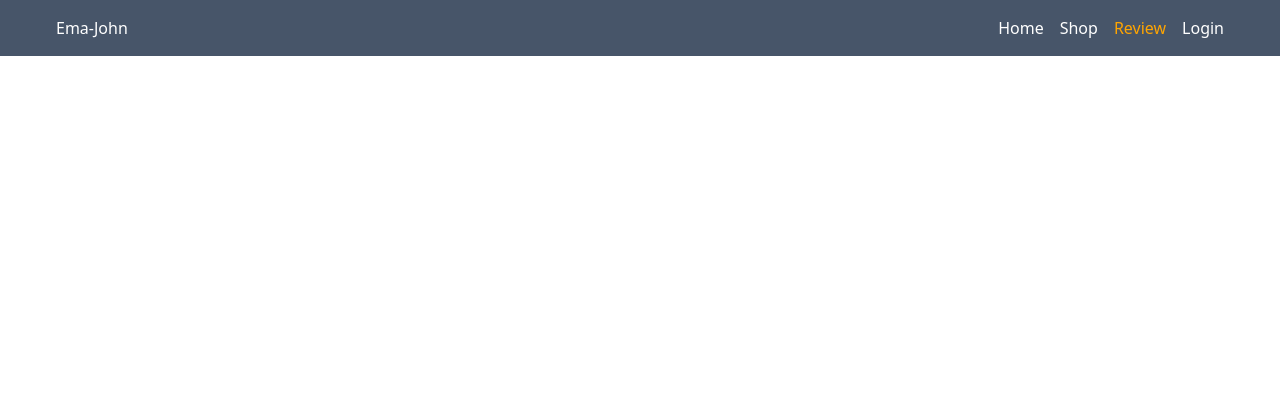
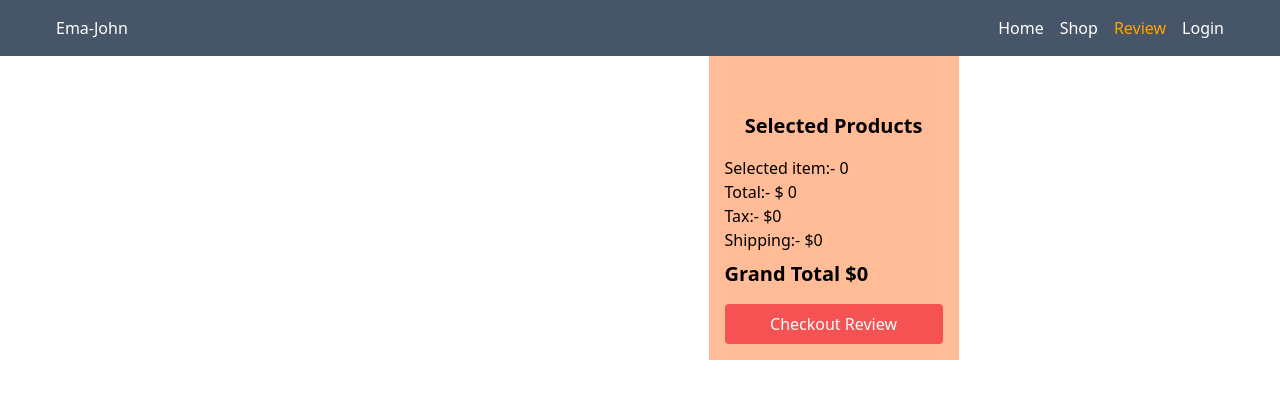
Before and after one commit to ohnadir/emajohn-firebase-app, a React (Create React App) app: page /review in a window 1280 px wide. Shown: the top 398 px of the page. Built offline with nearby package versions, Linux system fonts and the light colour scheme.

Commit message:
review page added with successful result

```diff
--- a/src/App.js
+++ b/src/App.js
@@ -2,6 +2,8 @@ import { Route, Routes } from 'react-router-dom';
 import './App.css';
 import Header from './Component/Header/Header';
 import Home from './Component/Home/Home';
+import Review from './Component/Review/Review';
+import ReviewProducts from './Component/ReviewProducts/ReviewProducts';
 import Shop from './Component/Shop/Shop';
 
 function App() {
@@ -11,6 +13,7 @@ function App() {
       <Routes>
         <Route path='/' element={<Home></Home>}></Route>
         <Route path='/shop' element={<Shop></Shop>}></Route>
+        <Route path='/review' element={<Review></Review>}></Route>
       </Routes>
     </div>
   );
--- a/src/Component/Cart/Cart.js
+++ b/src/Component/Cart/Cart.js
@@ -6,7 +6,7 @@ const Cart = ({ cart }) => {
     let quantity = 0;
     for (const product of cart) {
         quantity = quantity + product.quantity;
-        total = total + product.price * cart.length;
+        total = total + product.price * quantity;
         shipping = shipping + product.shipping;
     }
     const tax = parseFloat((total * 0.1).toFixed(2));
@@ -14,7 +14,7 @@ const Cart = ({ cart }) => {
     return (
         <div className='p-4 pt-14 sticky top-0'>
             <h1 className='text-center mb-4 text-xl font-bold'>Selected Products</h1>
-            <p>Selected item:- {cart.length}</p>
+            <p>Selected item:- {quantity}</p>
             <p>Total:- $ {total}</p>
             <p>Tax:- ${tax}</p>
             <p>Shipping:- ${shipping}</p>
--- /dev/null
+++ b/src/Component/Hooks/useCart.js
@@ -0,0 +1,22 @@
+import { useEffect, useState } from 'react';
+import { getStoredCart } from '../../FakeDataBase/FakeDataBase';
+
+const useCart = (products) => {
+    const [cart, setCart] = useState([]);
+    useEffect(() => {
+        const storedCart = getStoredCart();
+        const savedCart = [];
+        for (const id in storedCart) {
+            const addedProduct = products.find(item => item.id === id);
+            if (addedProduct) {
+                const quantity = storedCart[id];
+                addedProduct.quantity = quantity;
+                savedCart.push(addedProduct);
+            }
+        }
+        setCart(savedCart);
+    }, [products]);
+    return [cart, setCart];
+};
+
+export default useCart;
--- /dev/null
+++ b/src/Component/Hooks/useProducts.js
@@ -0,0 +1,16 @@
+import { useEffect, useState } from 'react';
+
+const useProducts = () => {
+    const [products, setProducts] = useState([]);
+    useEffect(() => {
+        fetch('products.json')
+            .then(res => res.json())
+            .then(data => {
+                setProducts(data)
+            });
+    }, []);
+
+    return [products, setProducts];
+};
+
+export default useProducts;
--- /dev/null
+++ b/src/Component/Review/Review.js
@@ -0,0 +1,39 @@
+import React from 'react';
+import Cart from '../Cart/Cart';
+import useCart from '../Hooks/useCart';
+import useProducts from '../Hooks/useProducts';
+import ReviewProducts from '../ReviewProducts/ReviewProducts';
+
+const Review = () => {
+    const [products] = useProducts();
+    const [cart, setCart] = useCart(products);
+    const handleRemoveItem = (selectedItem)=> {
+        setCart(cart.filter(item => item.id !== selectedItem.id));
+    }
+    return (
+        <div>
+            <div>
+                <div className='flex mx-auto max-w-5xl'>
+                    <div className="review-items mx-auto">
+                        <div className='mt-16'>
+                            {
+                                cart.map(product => <ReviewProducts
+                                    product={product}
+                                    key={product.id}
+                                    handleRemoveItem={handleRemoveItem}
+                                ></ReviewProducts>)
+                            }
+                        </div>
+                    </div>
+                    <div className="cart bg-[#FFBC97] sticky top-0  md:w-[250px] mx-auto h-full">
+                        <Cart
+                            cart={cart}
+                        ></Cart>
+                    </div>
+                </div>
+            </div>
+        </div>
+    );
+};
+
+export default Review;
--- /dev/null
+++ b/src/Component/ReviewProducts/ReviewProducts.js
@@ -0,0 +1,22 @@
+import React from 'react';
+import { BsTrashFill } from 'react-icons/bs';
+
+const ReviewProducts = ({ product, handleRemoveItem }) => {
+    console.log(product);
+    const {name, img, price, shipping} = product;
+    return (
+        <div className='flex gap-8 items-center border p-2'>
+            <div className='flex gap-4 items-center'>
+                <img className='w-[100px]' src={img} alt="" />
+                <div>
+                    <p>{name}</p>
+                    <p>Price: <span className='text-[#F55353]'>${price}</span></p>
+                    <p>Shipping Charge <span className='text-[#F55353]'>${shipping}</span></p>
+                </div>
+            </div>
+            <button onClick={()=>handleRemoveItem(product)} className='bg-[#F55353] text-white w-[30px] h-[30px] rounded-full flex justify-center items-center text-xl'><BsTrashFill></BsTrashFill></button>
+        </div>
+    );
+};
+
+export default ReviewProducts;
--- a/src/Component/Shop/Shop.js
+++ b/src/Component/Shop/Shop.js
@@ -1,20 +1,26 @@
-import React, { useEffect, useState } from 'react';
+import React, { useState } from 'react';
+import { addToDb } from '../../FakeDataBase/FakeDataBase';
 import Cart from '../Cart/Cart';
+import useCart from '../Hooks/useCart';
+import useProducts from '../Hooks/useProducts';
 import Product from '../Product/Product';
 
 const Shop = () => {
-    const [products, setProducts] = useState([]);
-    const [cart, setCart] = useState([]);
-    useEffect(() => {
-        fetch('products.json')
-            .then(res => res.json())
-            .then(data => {
-                setProducts(data)
-            });
-    }, []);
+    const [products] = useProducts([]);
+    const [cart, setCart] = useCart(products);
     const handleAddToCart = (selectedItem) => {
-        setCart([...cart, selectedItem]);
-        console.log(cart);
+        let newCart = [];
+        const exists = products.find(item => item.id === selectedItem.id);
+        if (!exists) {
+            selectedItem.quantity = 1;
+            newCart = [...cart, selectedItem.id];
+        } else {
+            const rest = cart.filter(item => item.id !== selectedItem.id);
+            exists.quantity = exists.quantity + 1;
+            newCart = [...rest, exists];
+        }
+        setCart(newCart);
+        addToDb(selectedItem.id);
     }
     return (
         <div>
--- /dev/null
+++ b/src/FakeDataBase/FakeDataBase.js
@@ -0,0 +1,25 @@
+const addToDb = (id) => {
+    let shoppingCart = {};
+
+    let quantity = shoppingCart[id];
+    if (quantity) {
+        const newQuantity = quantity + 1;
+        shoppingCart[id] = newQuantity;
+    }
+    else {
+        shoppingCart[id] = 1;
+    }
+    localStorage.setItem('shopping-cart', JSON.stringify(shoppingCart));
+}
+const getStoredCart = () => {
+    let shoppingCart = {};
+
+    const storedCart = localStorage.getItem('shopping-cart');
+    if (storedCart) {
+        shoppingCart = JSON.parse(storedCart);
+    }
+    return shoppingCart;
+
+}
+
+export { addToDb, getStoredCart };
```
